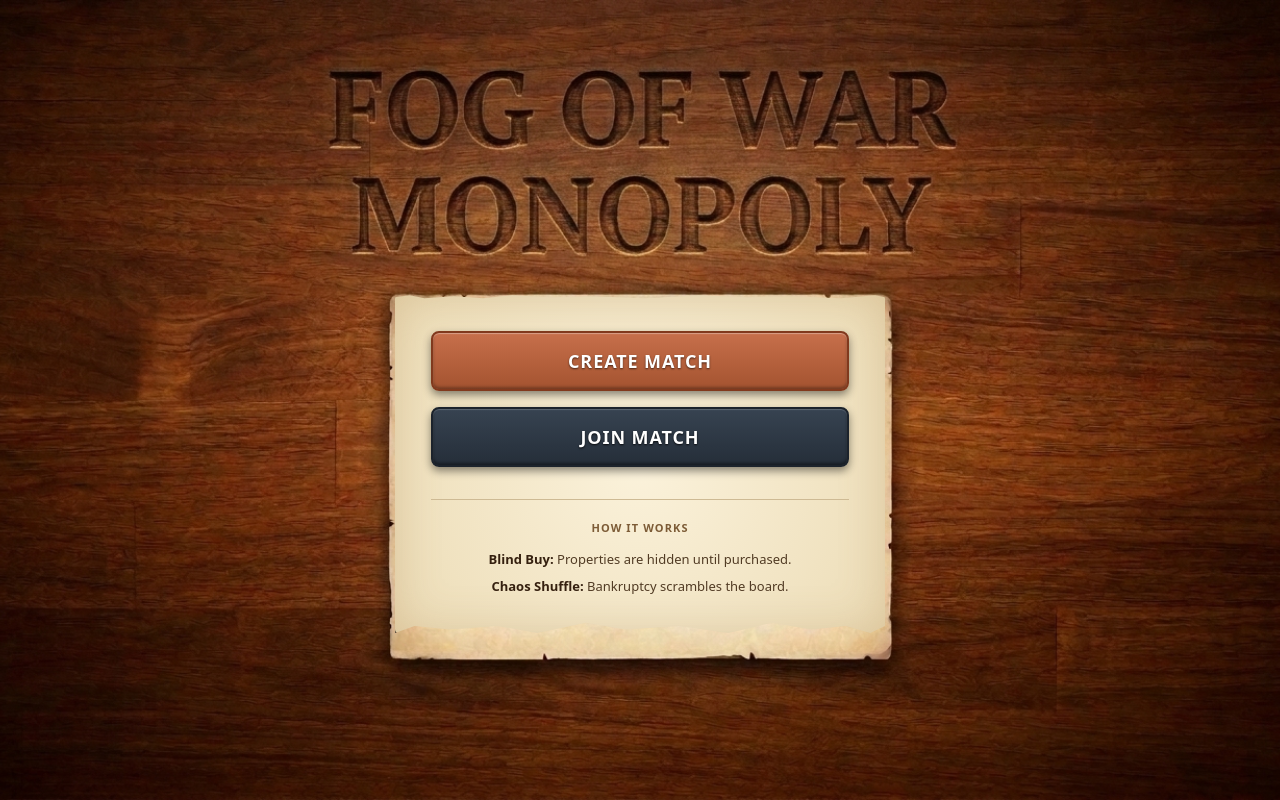
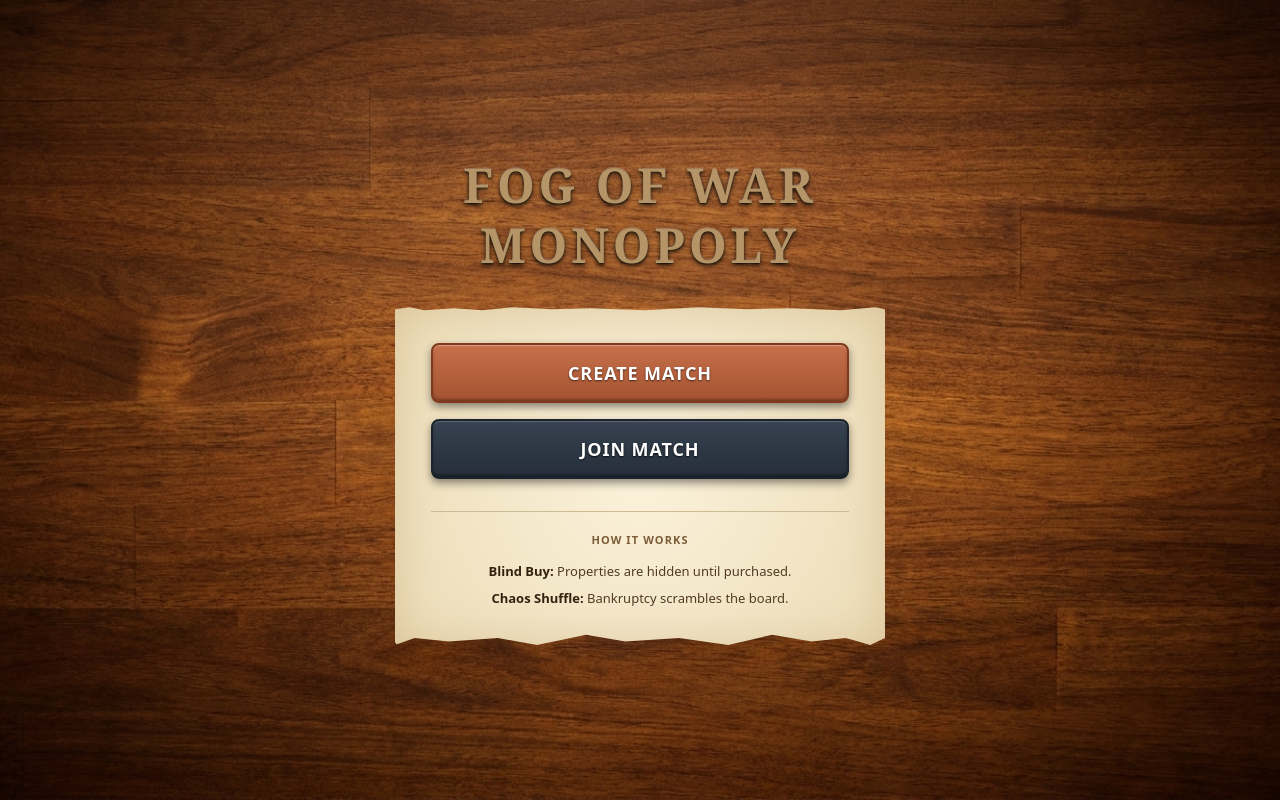
Before and after one commit to Pratyush017/Fog-Of-War-Monopoly, a Next.js app: page / in a window 1280 px wide. Built offline with nearby package versions, Linux system fonts and the light colour scheme.

Commit message:
Revert background to original screen.png and restore screen titles

```diff
--- a/src/app/page.tsx
+++ b/src/app/page.tsx
@@ -106,12 +106,16 @@ export default function LandingPage() {
   };
 
   return (
-    <div className="w-full min-h-screen bg-cover bg-center bg-no-repeat" style={{ backgroundImage: "url('/screen2.png')" }}>
-      <main className="flex-grow w-full max-w-6xl mx-auto px-4 py-8 flex flex-col items-center justify-center relative min-h-[100dvh] font-sans selection:bg-amber-800 selection:text-white">
+    <main className="flex-grow w-full max-w-6xl mx-auto px-4 py-8 flex flex-col items-center justify-center relative min-h-[100dvh] font-sans selection:bg-amber-800 selection:text-white">
 
       {/* SCREEN 1: MAIN MENU */}
       {view === "main" && (
-        <section className="w-full flex-col items-center transition-all duration-300 flex mt-32" id="screen-main">
+        <section className="w-full flex-col items-center transition-all duration-300 flex" id="screen-main">
+          <div className="text-center mb-8">
+            <h1 className="title-emboss text-3xl sm:text-5xl font-extrabold uppercase leading-tight tracking-wider">
+              Fog of War<br />Monopoly
+            </h1>
+          </div>
 
           <div className="deckled-edges parchment-card w-full max-w-[490px] rounded-sm p-6 sm:p-9 text-[#422c16]">
             <div className="space-y-4 mb-8">
@@ -144,7 +148,12 @@ export default function LandingPage() {
 
       {/* SCREEN 2: INVITE CODE */}
       {view === "invite" && (
-        <section className="w-full flex-col items-center transition-all duration-300 flex mt-32" id="screen-invite">
+        <section className="w-full flex-col items-center transition-all duration-300 flex" id="screen-invite">
+          <div className="text-center mb-8">
+            <h1 className="title-emboss text-3xl sm:text-5xl font-extrabold uppercase leading-tight tracking-wider">
+              Fog of War<br />Monopoly
+            </h1>
+          </div>
 
           <div className="relative bg-[#f1e3c5] border-4 border-[#52341d] rounded shadow-2xl w-full max-w-[500px] p-6 sm:p-8 text-[#4a3420]">
             <div className="brass-corner-tl"></div>
@@ -192,7 +201,12 @@ export default function LandingPage() {
 
       {/* SCREEN 3: CHARACTER SELECT */}
       {view === "character" && (
-        <section className="w-full flex-col items-center transition-all duration-300 flex mt-32" id="screen-character">
+        <section className="w-full flex-col items-center transition-all duration-300 flex" id="screen-character">
+          <div className="text-center mb-6">
+            <h1 className="title-emboss text-3xl sm:text-5xl font-extrabold uppercase leading-tight tracking-wider">
+              Fog of War<br />Monopoly
+            </h1>
+          </div>
 
           <div className="deckled-edges parchment-card w-full max-w-[620px] rounded-sm p-6 sm:p-8 text-[#4a3420]">
             <button
@@ -287,7 +301,6 @@ export default function LandingPage() {
         </section>
       )}
 
-      </main>
-    </div>
+    </main>
   );
 }
```
